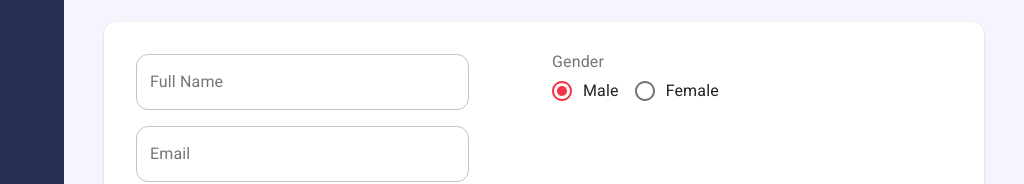
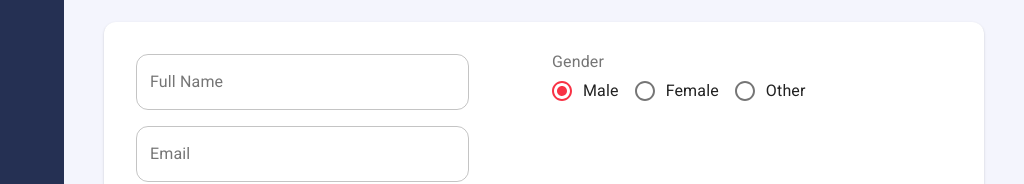
Before and after one commit to shawon122334/complete-react-material-ui, a React (Create React App) app: page / in a window 1280 px wide. Shown: the part 218-402 px from the top of the page, without its empty margins (256-1280 px from the left). Built offline with nearby package versions, Linux system fonts and the light colour scheme.

Commit message:
gender added

```diff
--- a/src/pages/Employees/EmployeeForm.js
+++ b/src/pages/Employees/EmployeeForm.js
@@ -34,7 +34,7 @@ export default function EmployeeForm() {
                         <RadioGroup row={true} name="gender" value={values.gender} onChange={handleInputChange}>
                             <FormControlLabel value="male" control={ <Radio/>} label="Male" />
                             <FormControlLabel value="female" control={<Radio />} label="Female" />
-
+                            <FormControlLabel value="other" control={<Radio />} label="Other" />
                         </RadioGroup>
                     </FormControl>
                 </Grid>
```
